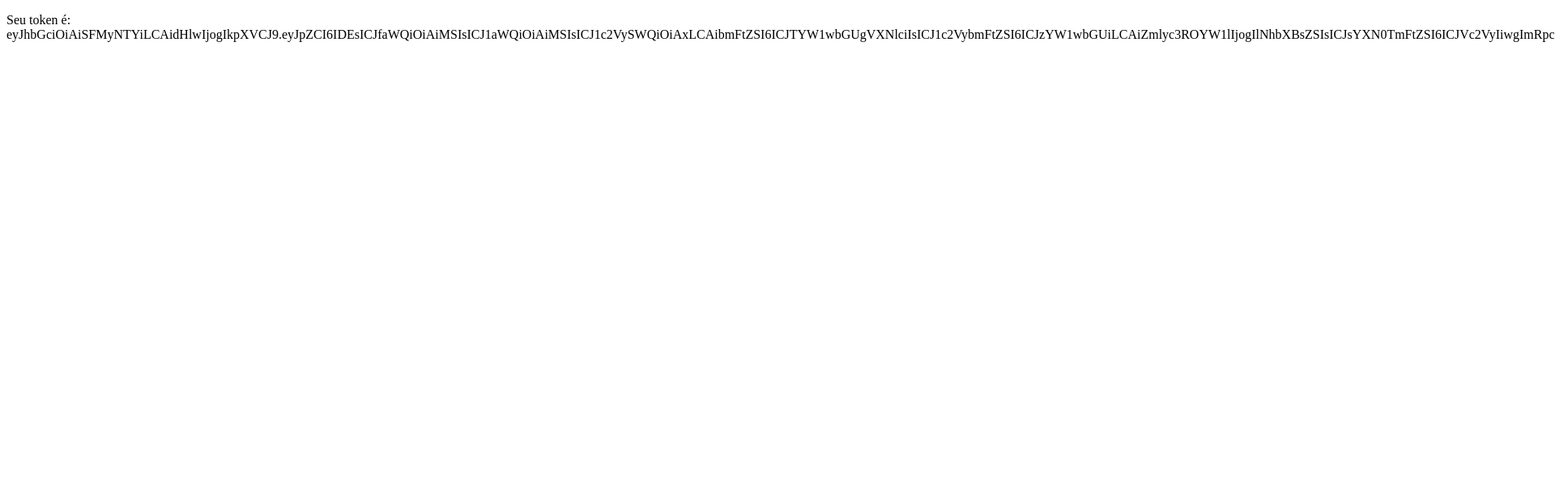
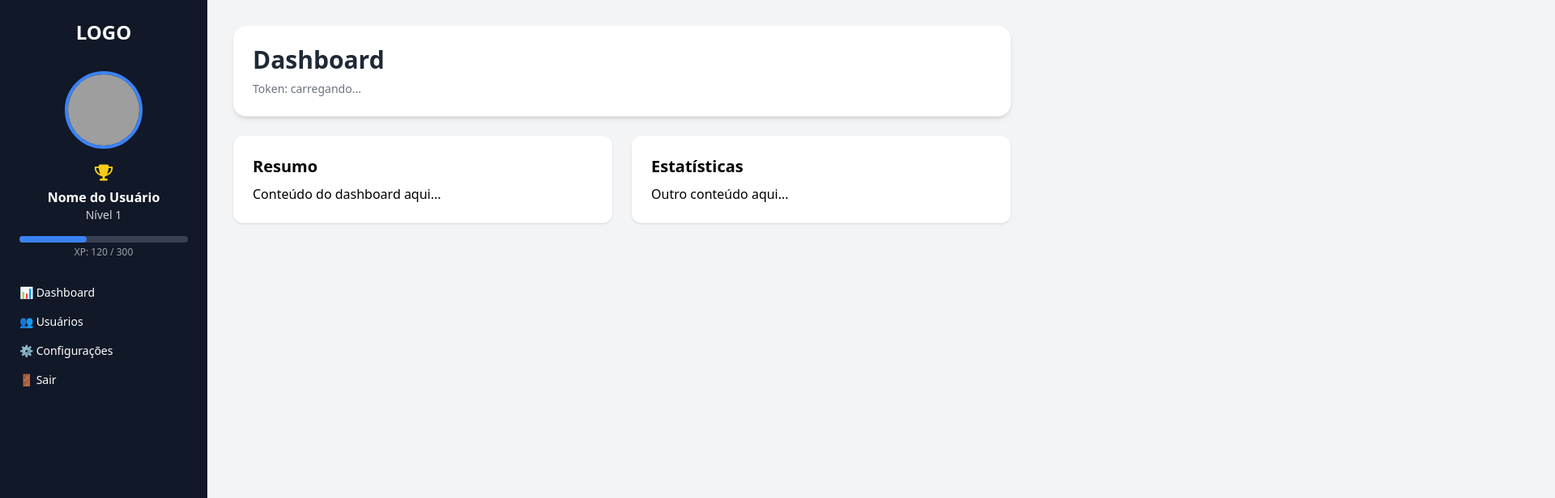
Before and after one commit to MiguelS4bino/Just-a-School-Work, a website: page public/Pasta HTML/dashboard.html in a window 1280 px wide. Shown: the top 616 px of the page at 81% size, 1920 px wide, since content can reach past the window. Drawn offline with nearby package versions, Linux system fonts and the light colour scheme; no server answers; sample sign-in values are in the browser's storage; grey boxes are pictures that could not be loaded.

Commit message:
DashBoard Preview

```diff
--- a/public/Pasta HTML/dashboard.html
+++ b/public/Pasta HTML/dashboard.html
@@ -1,24 +1,111 @@
 <!DOCTYPE html>
-<html lang="en">
+<html lang="pt-br">
+
 <head>
-    <meta charset="UTF-8">
-    <meta name="viewport" content="width=device-width, initial-scale=1.0">
-    <title>MainPage</title>
+    <meta charset="UTF-8" />
+    <meta name="viewport" content="width=device-width, initial-scale=1.0" />
+    <title>Sala Principal</title>
+    <script src="https://cdn.tailwindcss.com"></script>
+    <link rel="stylesheet" href="https://cdnjs.cloudflare.com/ajax/libs/font-awesome/6.4.0/css/all.min.css" />
 </head>
-<body>
-    <p>Seu token é: <span id="tokenDisplay"></span></p>
+
+<body class="bg-gray-100 font-sans">
+    <div class="flex h-screen">
+        <!-- Sidebar -->
+        <aside class="bg-gray-900 text-white w-64 flex flex-col justify-between p-6">
+            <div>
+                <h1 class="text-2xl font-bold mb-8 text-center">LOGO</h1>
+
+                <div class="flex flex-col items-center text-center mb-8">
+                    <div class="w-24 h-24 rounded-full overflow-hidden border-4 border-blue-500">
+                        <img id="foto-usuario" src="https://i0.wp.com/digitalhealthskills.com/wp-content/uploads/2022/11/3da39-no-user-image-icon-27.png?fit=500%2C500&ssl=1" alt="Foto do usuário"
+                            class="w-full h-full object-cover">
+                    </div>
+                    <div class="mt-4">
+                        <span class="text-yellow-400 text-xl"><i class="fas fa-trophy"></i></span>
+                        <h2 id="nome-usuario" class="font-semibold mt-1">Nome do Usuário</h2>
+                        <p id="nivel-usuario" class="text-sm text-gray-300">Nível 1</p>
+                    </div>
+
+                    <!-- Barra de XP -->
+                    <div class="w-full mt-4">
+                        <div class="w-full bg-gray-700 rounded-full h-2">
+                            <div class="bg-blue-500 h-2 rounded-full" style="width: 40%"></div>
+                        </div>
+                        <p class="text-xs text-gray-400 mt-1">XP: 120 / 300</p>
+                    </div>
+                </div>
+
+                <nav>
+                    <ul class="space-y-4 text-sm">
+                        <li><a href="#" class="hover:text-yellow-400 transition">📊 Dashboard</a></li>
+                        <li><a href="#" class="hover:text-yellow-400 transition">👥 Usuários</a></li>
+                        <li><a href="#" class="hover:text-yellow-400 transition">⚙️ Configurações</a></li>
+                        <li><a href="#" class="hover:text-red-400 transition">🚪 Sair</a></li>
+                    </ul>
+                </nav>
+            </div>
+        </aside>
+
+        <!-- Conteúdo Principal -->
+        <main class="flex-1 p-8 overflow-y-auto">
+            <div class="bg-white rounded-2xl shadow-md p-6 mb-6">
+                <h1 class="text-3xl font-bold text-gray-800 mb-2">Dashboard</h1>
+                <p id="tokenDisplay" class="text-sm text-gray-500">Token: carregando...</p>
+            </div>
+
+            <div class="grid grid-cols-1 md:grid-cols-2 gap-6">
+                <div class="bg-white rounded-xl p-6 shadow">
+                    <h2 class="text-xl font-semibold mb-2">Resumo</h2>
+                    <p>Conteúdo do dashboard aqui...</p>
+                </div>
+                <div class="bg-white rounded-xl p-6 shadow">
+                    <h2 class="text-xl font-semibold mb-2">Estatísticas</h2>
+                    <p>Outro conteúdo aqui...</p>
+                </div>
+            </div>
+        </main>
+    </div>
 
     <script>
         document.addEventListener("DOMContentLoaded", () => {
-            const token = localStorage.getItem("token")
+            const token = localStorage.getItem("token");
+            const id = localStorage.getItem("userId");
 
-            if(!token){
-                window.location.href = "login.html"
-                return
+            console.log("userId recuperado do localStorage:", id);
+
+            if (!token) {
+                window.location.href = "login.html";
+                return;
             }
 
-            document.getElementById("tokenDisplay").textContent = token;
-        })
+            const user = fetch(`http://localhost:3000/user/${id}`, {
+                method: 'GET',
+                headers: {
+                    "Content-Type": "application/json",
+                    "Authorization": `Bearer ${token}`
+                }
+            })
+                .then(response => response.json())
+                .then(data => {
+                    const user = data.user
+
+                    document.getElementById("tokenDisplay").textContent = `Token: ${token}`;
+                    document.getElementById("foto-usuario").src = user.img
+                    document.getElementById("nome-usuario").textContent = `${user.name} ${user.surname}`;
+                    const xpAtual = user.xp;
+                    const xpMaximo = 300;
+                    const porcentagemXP = Math.min((xpAtual / xpMaximo) * 100, 100);
+
+                    document.querySelector(".bg-blue-500").style.width = `${porcentagemXP}%`;
+                    document.querySelector(".text-xs.text-gray-400").textContent = `XP: ${xpAtual} / ${xpMaximo}`
+                })
+                .catch(err => {
+                    console.error('ERRO: ', err)
+                })
+
+        });
     </script>
 </body>
+
 </html>
```
Also changed, not shown: models/User.js (+8 -4 lines), public/Pasta HTML/login.html (+4 -0 lines), routes/authRoutes.js (+10 -1 lines).
